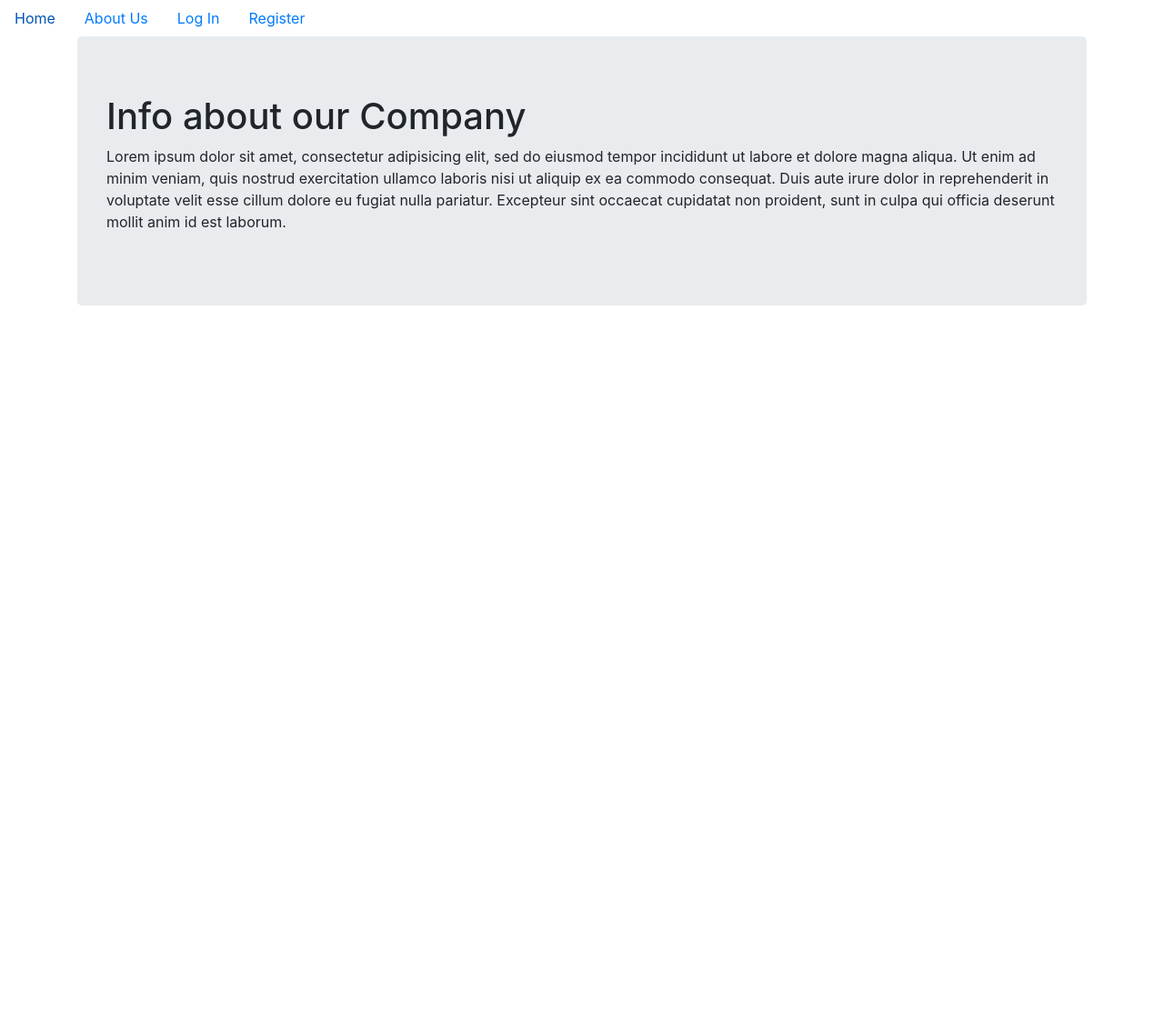
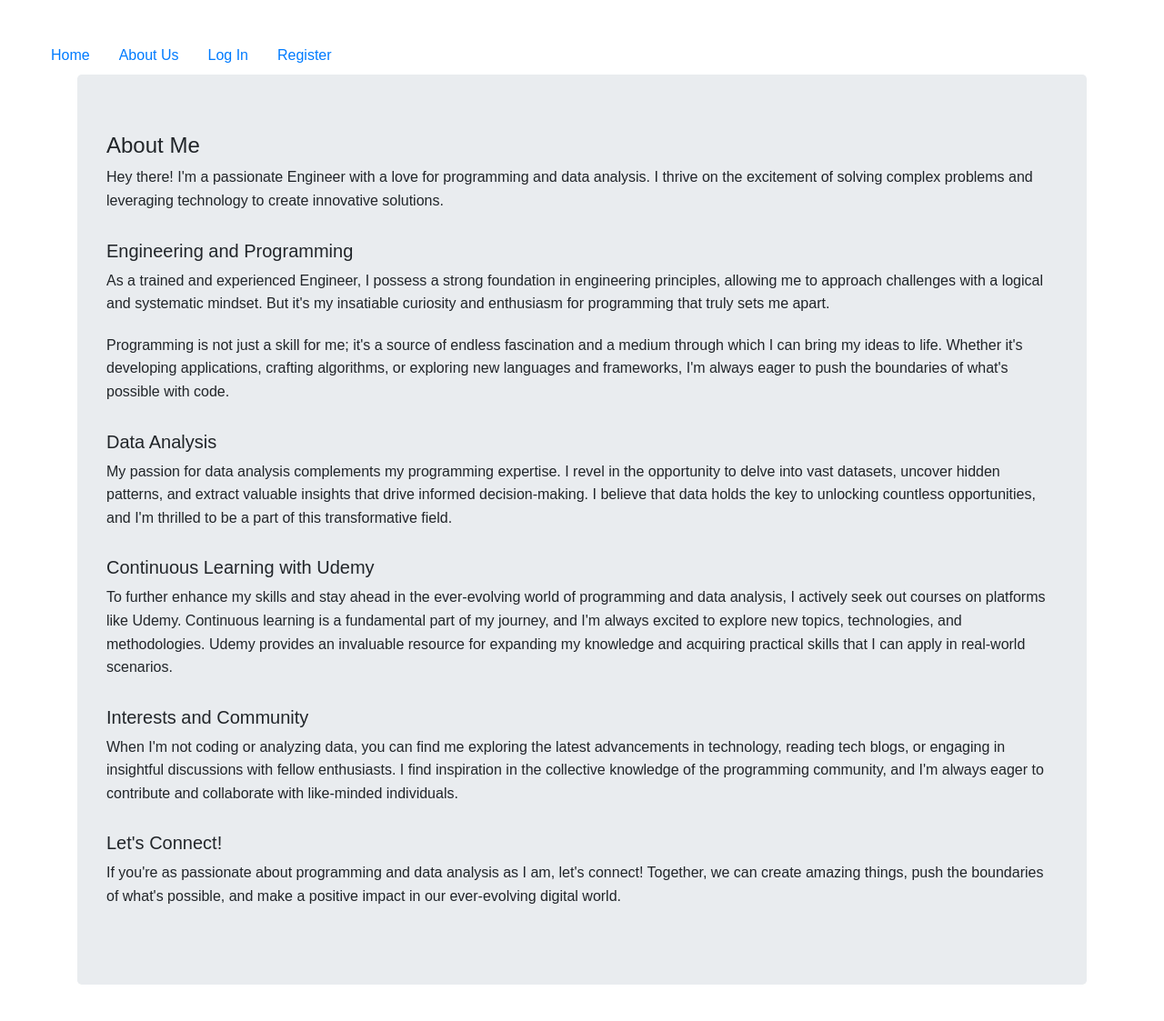
Before and after one commit to jasontan89/social_media, a Flask app: page /info in a window 1280 px wide. Shown: the whole page at 91% size. Before the commit the page ends 336 px from the top, so only its background shows below. Run offline with Flask 3, Linux system fonts and the light colour scheme; some libraries are stand-ins or nearby versions.

Commit message:
Update info.html
Change to about me

```diff
--- a/puppycompanyblog/templates/info.html
+++ b/puppycompanyblog/templates/info.html
@@ -1,8 +1,55 @@
 {% extends "base.html" %}
 {% block content %}
+<style>
+    body {
+      font-family: Arial, sans-serif;
+      margin: 40px;
+      line-height: 1.6;
+    }
+    h1 {
+      font-size: 24px;
+    }
+    h2 {
+      font-size: 20px;
+      margin-top: 30px;
+    }
+    p {
+      margin-bottom: 20px;
+    }
+  </style>
 <div class="jumbotron">
-  <h1>Info about our Company</h1>
-  <p>Lorem ipsum dolor sit amet, consectetur adipisicing elit, sed do eiusmod tempor incididunt ut labore et dolore magna aliqua. Ut enim ad minim veniam, quis nostrud exercitation ullamco laboris nisi ut aliquip ex ea commodo consequat. Duis aute irure dolor in reprehenderit in voluptate velit esse cillum dolore eu fugiat nulla pariatur. Excepteur sint occaecat cupidatat non proident, sunt in culpa qui officia deserunt mollit anim id est laborum.</p>
+   <h1>About Me</h1>
+ <p>
+    Hey there! I'm a passionate Engineer with a love for programming and data analysis. I thrive on the excitement of solving complex problems and leveraging technology to create innovative solutions.
+  </p>
+
+  <h2>Engineering and Programming</h2>
+  <p>
+    As a trained and experienced Engineer, I possess a strong foundation in engineering principles, allowing me to approach challenges with a logical and systematic mindset. But it's my insatiable curiosity and enthusiasm for programming that truly sets me apart.
+  </p>
+  <p>
+    Programming is not just a skill for me; it's a source of endless fascination and a medium through which I can bring my ideas to life. Whether it's developing applications, crafting algorithms, or exploring new languages and frameworks, I'm always eager to push the boundaries of what's possible with code.
+  </p>
+
+  <h2>Data Analysis</h2>
+  <p>
+    My passion for data analysis complements my programming expertise. I revel in the opportunity to delve into vast datasets, uncover hidden patterns, and extract valuable insights that drive informed decision-making. I believe that data holds the key to unlocking countless opportunities, and I'm thrilled to be a part of this transformative field.
+  </p>
+
+  <h2>Continuous Learning with Udemy</h2>
+  <p>
+    To further enhance my skills and stay ahead in the ever-evolving world of programming and data analysis, I actively seek out courses on platforms like Udemy. Continuous learning is a fundamental part of my journey, and I'm always excited to explore new topics, technologies, and methodologies. Udemy provides an invaluable resource for expanding my knowledge and acquiring practical skills that I can apply in real-world scenarios.
+  </p>
+
+  <h2>Interests and Community</h2>
+  <p>
+    When I'm not coding or analyzing data, you can find me exploring the latest advancements in technology, reading tech blogs, or engaging in insightful discussions with fellow enthusiasts. I find inspiration in the collective knowledge of the programming community, and I'm always eager to contribute and collaborate with like-minded individuals.
+  </p>
+
+  <h2>Let's Connect!</h2>
+  <p>
+    If you're as passionate about programming and data analysis as I am, let's connect! Together, we can create amazing things, push the boundaries of what's possible, and make a positive impact in our ever-evolving digital world.
+  </p>
 </div>
 
 {% endblock %}
```
